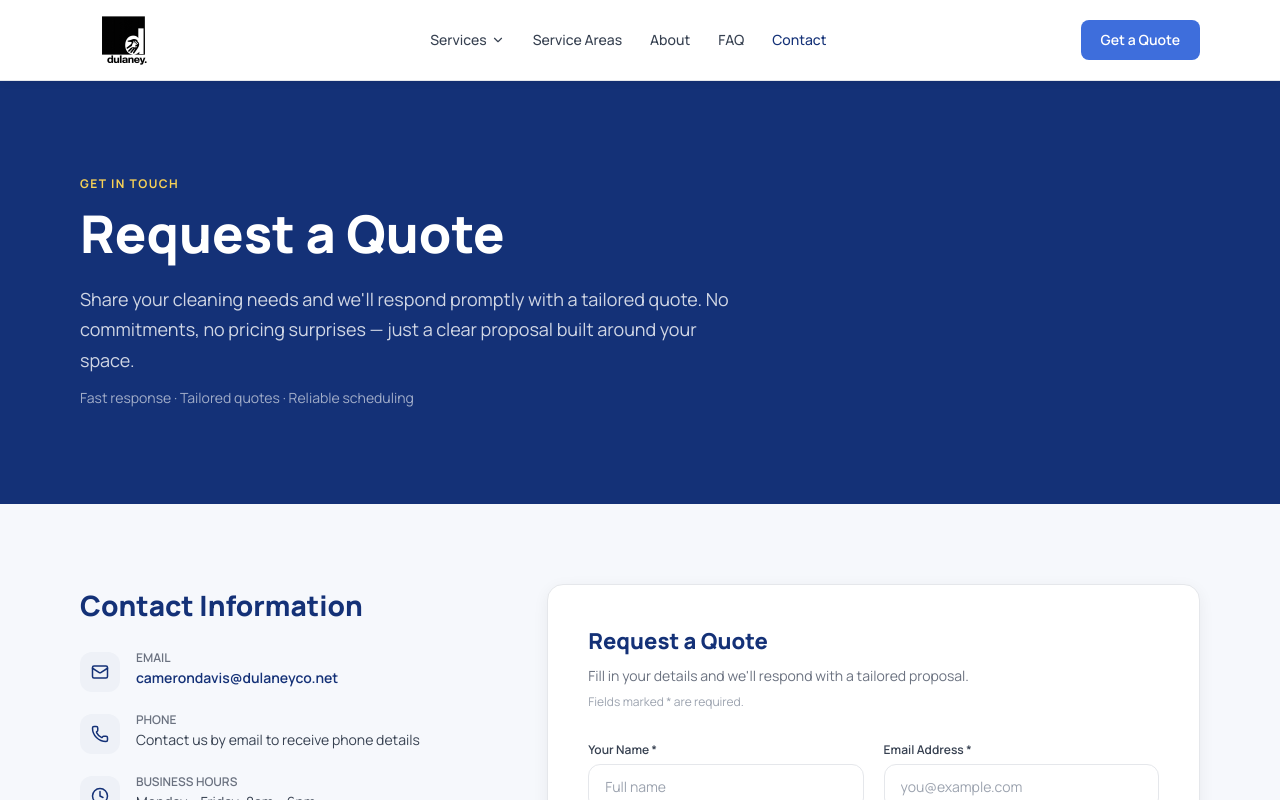
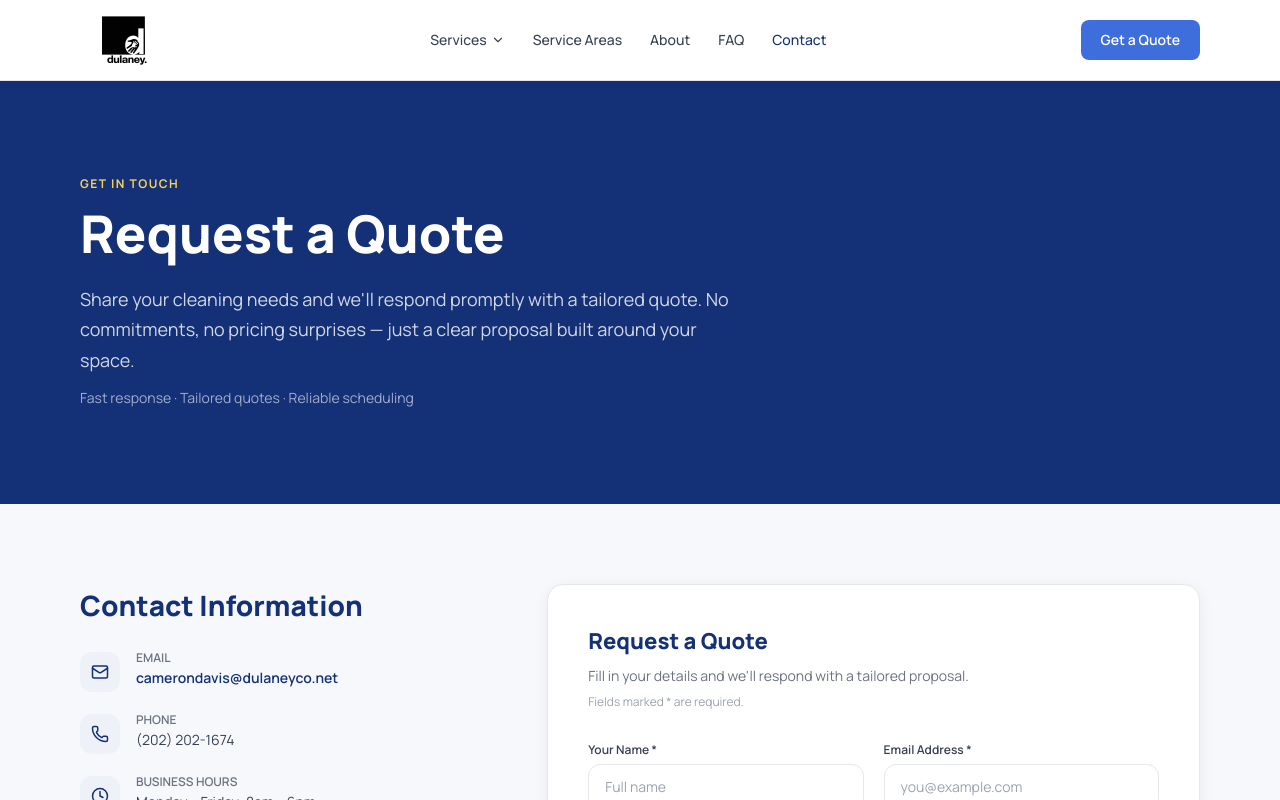
Before and after one commit to mjacobg2002-ant/DulaneyMaids, a React (Vite) app: page /contact in a window 1280 px wide. Shown: the top 800 px of the page. Built offline with nearby package versions, Linux system fonts and the light colour scheme.

Commit message:
Update Contact.tsx

```diff
--- a/src/app/pages/Contact.tsx
+++ b/src/app/pages/Contact.tsx
@@ -145,7 +145,7 @@ export function Contact() {
                     </div>
                     <div>
                       <p className="text-xs text-[#6B7280] mb-0.5" style={{ fontWeight: 600 }}>PHONE</p>
-                      <p className="text-sm text-[#374151]">Contact us by email to receive phone details</p>
+                      <p className="text-sm text-[#374151]">(202) 202-1674</p>
                     </div>
                   </div>
 
```
